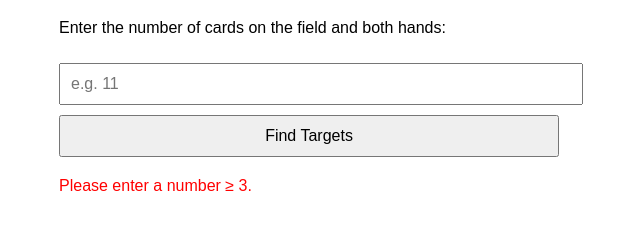
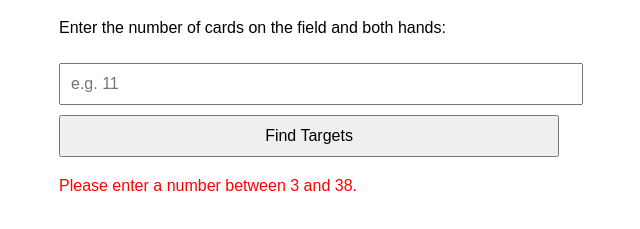
Before and after one commit to tachyon3903/Simultaneous_Equation_Cannons, a plain HTML site: page index.html in a window 1280 px wide. Both pictures are taken after a click on the button "Find Targets". Shown: the part 97-326 px from the top of the page, without its empty margins (331-971 px from the left). Drawn offline with Linux system fonts and the light colour scheme.

Commit message:
Update index.html

```diff
--- a/index.html
+++ b/index.html
@@ -39,8 +39,8 @@
     const resultsDiv = document.getElementById('results');
     resultsDiv.innerHTML = '';
 
-    if (isNaN(z) || z < 3) {
-      resultsDiv.innerHTML = '<p style="color: red;">Please enter a number ≥ 3.</p>';
+    if (isNaN(z) || z < 3 || z > 38) {
+      resultsDiv.innerHTML = '<p style="color: red;">Please enter a number between 3 and 38.</p>';
       return;
     }
 
```
